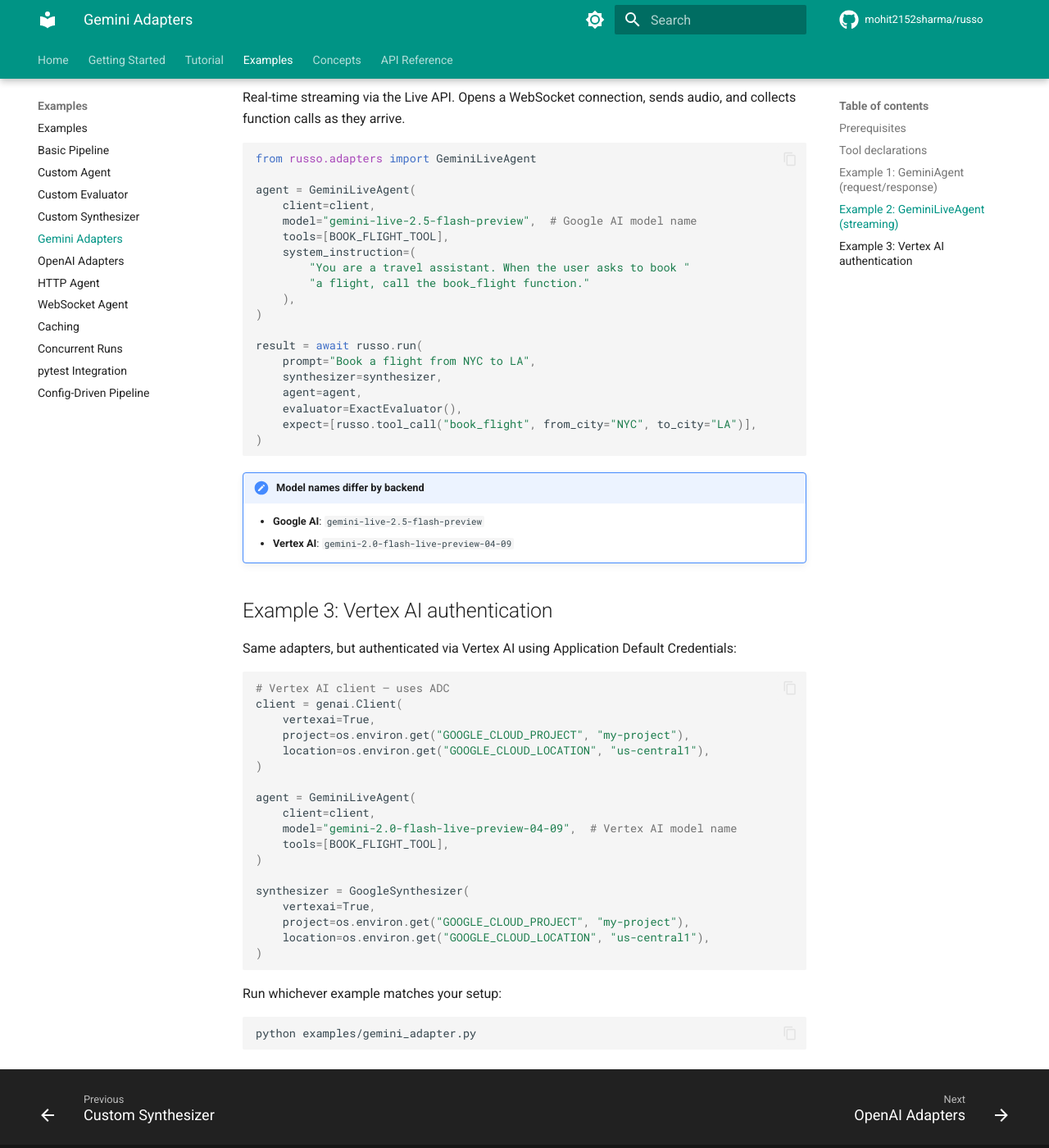
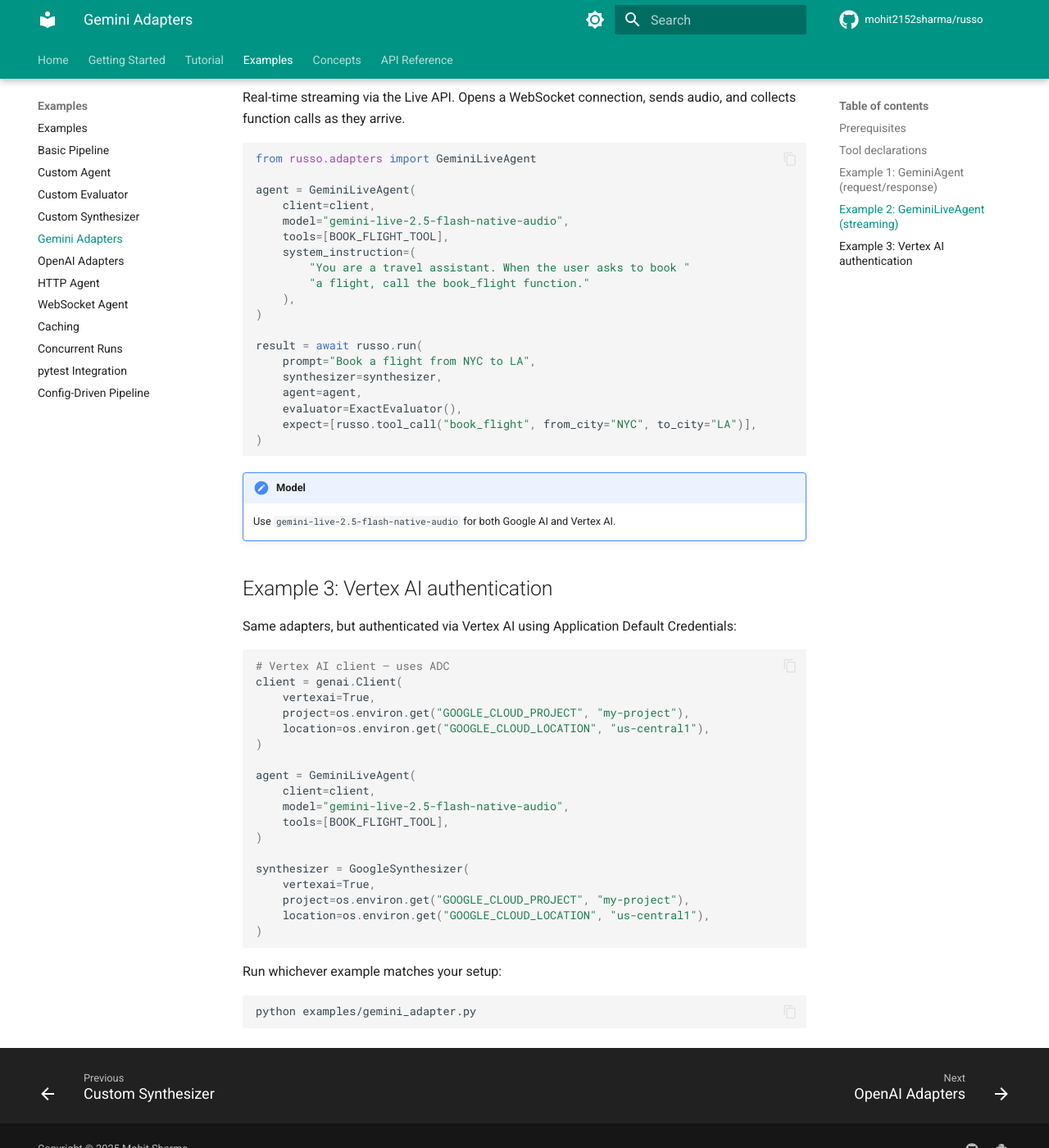
Before and after one commit to mohit2152sharma/russo, an MkDocs documentation site: the page built from docs/examples/gemini-adapter.md, in a window 1280 px wide and 1400 px high, scrolled down 1777 px. Shown: the whole window at 82% size. Built offline with MkDocs 1.6.1 and Material for MkDocs 9.7.7, drawn with Linux system fonts in a browser that asks for light colours; comment, search, counter and statistics services are not loaded.

Commit message:
Bump to 0.3.1: gemini-live-2.5-flash-native-audio, tfvars, docs
- Use model gemini-live-2.5-flash-native-audio for Gemini API and Vertex AI
- Terraform: variables from tfvars, terraform.tfvars.example, outputs
- .gitignore: scripts/creds/, tfvars

Co-authored-by: Cursor <cursoragent@cursor.com>

````diff
--- a/docs/examples/gemini-adapter.md
+++ b/docs/examples/gemini-adapter.md
@@ -82,7 +82,7 @@ from russo.adapters import GeminiLiveAgent
 
 agent = GeminiLiveAgent(
     client=client,
-    model="gemini-live-2.5-flash-preview",  # Google AI model name
+    model="gemini-live-2.5-flash-native-audio",
     tools=[BOOK_FLIGHT_TOOL],
     system_instruction=(
         "You are a travel assistant. When the user asks to book "
@@ -99,9 +99,8 @@ result = await russo.run(
 )
 ```
 
-!!! note "Model names differ by backend"
-    - **Google AI**: `gemini-live-2.5-flash-preview`
-    - **Vertex AI**: `gemini-2.0-flash-live-preview-04-09`
+!!! note "Model"
+    Use ``gemini-live-2.5-flash-native-audio`` for both Google AI and Vertex AI.
 
 ## Example 3: Vertex AI authentication
 
@@ -117,7 +116,7 @@ client = genai.Client(
 
 agent = GeminiLiveAgent(
     client=client,
-    model="gemini-2.0-flash-live-preview-04-09",  # Vertex AI model name
+    model="gemini-live-2.5-flash-native-audio",
     tools=[BOOK_FLIGHT_TOOL],
 )
 
--- a/pyproject.toml
+++ b/pyproject.toml
@@ -1,6 +1,6 @@
 [project]
 name = "russo"
-version = "0.3.0"
+version = "0.3.1"
 description = "Testing framework for LLM tool-call accuracy — audio & text"
 readme = "README.md"
 license = { text = "MIT" }
````
Also changed, not shown: docs/examples/config-driven.md (+1 -1 lines), docs/getting-started/first-test.md (+1 -1 lines), docs/tutorial/adapters.md (+1 -1 lines), 10 other files.
